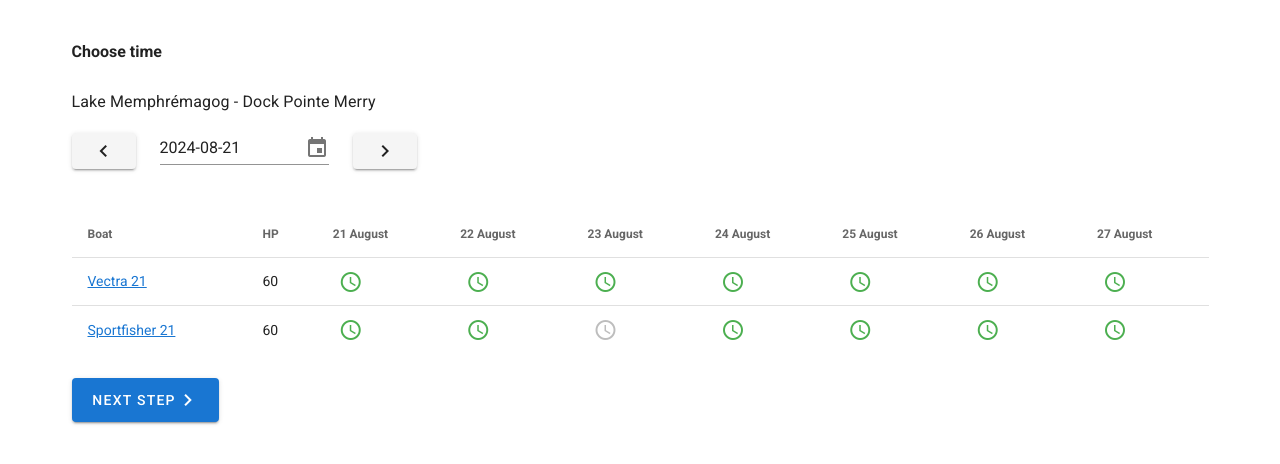
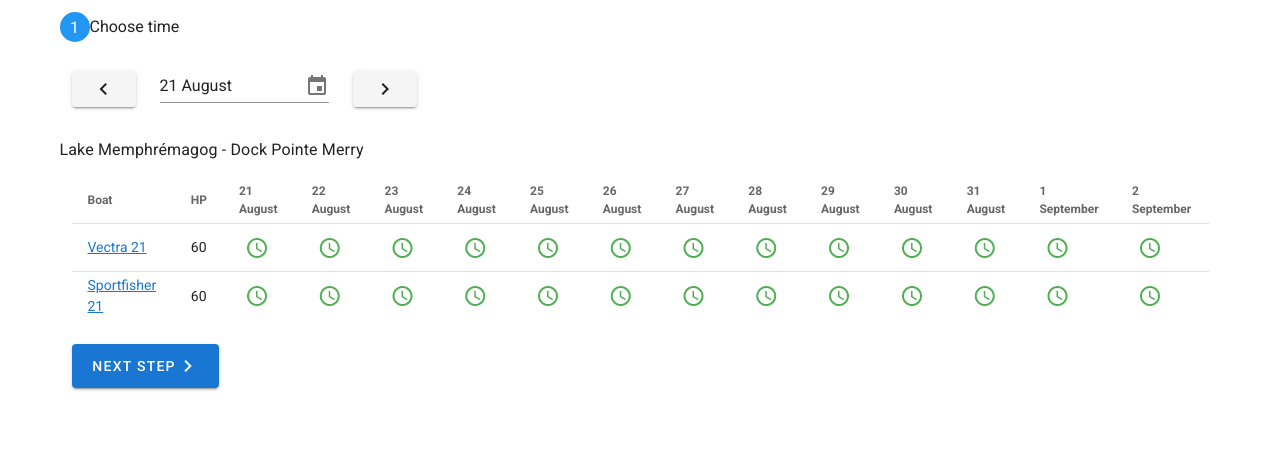
Before and after one commit to Fink2005/Navigay, a Nuxt app: page / in a window 1280 px wide. Shown: the top 464 px of the page. Built offline with nearby package versions, Linux system fonts and the light colour scheme.

Commit message:
toi oc cac

```diff
--- a/components/hoangtubuda.vue
+++ b/components/hoangtubuda.vue
@@ -1,9 +1,11 @@
 <template>
  <v-container>
-   <div>
-        <h4 class="font-weight-bold mb-6 mt-4">Choose time</h4>
-        <h4 class="subtitle-1">Lake Memphrémagog - Dock Pointe Merry</h4>
-   </div>
+   <v-row class="align-center">
+      <v-avatar color="blue" size="30">
+        <span class="white--text">1</span>
+      </v-avatar>
+      <span class="ml-3, font-weigth-bold">Choose time</span>
+    </v-row>
     <v-row align="center" justify="center">
         <v-col cols="auto">
             <v-btn @click="prevDay">
@@ -20,14 +22,14 @@
             >
                 <template v-slot:activator="{on, attrs}">
                     <v-text-field
-                        v-model="selectedDate"
+                        v-model="calendarDate"
                         readonly
                         v-bind="attrs"
                         v-on="on"
                         append-icon="mdi-calendar"
                     ></v-text-field>
                 </template>
-                <v-date-picker v-model="selectedDate" @input="menu = false"></v-date-picker>
+                <v-date-picker v-model="calendarDate" @input="menu = false"></v-date-picker>
             </v-menu>
         </v-col>
         <v-col cols="-5">
@@ -35,6 +37,9 @@
           <v-icon>mdi-chevron-right</v-icon>
         </v-btn>
       </v-col>
+    </v-row>
+    <v-row>
+      <span class="subtitle-1">Lake Memphrémagog - Dock Pointe Merry</span>
     </v-row>
     <v-row>
         <v-col>
@@ -47,16 +52,17 @@
                     </tr>
                 </thead>
                 <tbody>
-                    <tr v-for="boat in boats" :key="boat.name">
+                    <tr  v-for="boat in boats" :key="boat.name"  >
                         <td>
                             <a :href="boat.link">{{ boat.name }}</a>
                         </td>
                         <td>{{ boat.hp }}</td>
-                        <td v-for="availability in boat.availabilities" :key="availability.date">
+
+                        <td v-for="date in weekDates" :key="date">
                             <v-btn
+                                @click="selectDate(boat, date)"
                                 icon
-                                :color="availability.isAvailable ? 'green' : 'blue'"
-                                :disabled="!availability.isAvailable"
+                                :color="selectedDate === date && selectedBoat === boat ? 'blue' : 'green'"
                             >
                                 <v-icon>mdi-clock-outline</v-icon>
                             </v-btn>
@@ -66,7 +72,8 @@
             </v-simple-table>
         </v-col>
     </v-row>
-    <v-row class="mt-6 pl-3">
+
+    <v-row class="mt-6 pl-3 ">
       <v-btn color="primary" large @click="nextStep">Next Step
          <v-icon>mdi-chevron-right</v-icon>
       </v-btn>
@@ -79,67 +86,57 @@
   data() {
     return {
       menu: false,
-      selectedDate: new Date().toISOString().substr(0, 10),
       boats: [
         {
           name: "Vectra 21",
           link: "#",
           hp: 60,
-          availabilities: [
-            { date: "18 August", isAvailable: true },
-            { date: "19 August", isAvailable: true },
-            { date: "20 August", isAvailable: true },
-            { date: "21 August", isAvailable: true },
-            { date: "22 August", isAvailable: true },
-            { date: "23 August", isAvailable: true },
-            { date: "24 August", isAvailable: true },
-          ],
         },
         {
           name: "Sportfisher 21",
           link: "#",
           hp: 60,
-          availabilities: [
-            { date: "18 August", isAvailable: true },
-            { date: "19 August", isAvailable: true },
-            { date: "20 August", isAvailable: false },
-            { date: "21 August", isAvailable: true },
-            { date: "22 August", isAvailable: true },
-            { date: "23 August", isAvailable: true },
-            { date: "24 August", isAvailable: true },
-          ],
         },
       ],
+      selectedDate: null,
+      selectedBoat: null,
+      dayOffset: 0
     };
   },
   computed: {
     weekDates() {
       const dates = [];
-      for (let i = 0; i < 7; i++) {
-        const date = new Date();
-        date.setDate(date.getDate() + i);
-        dates.push(`${date.getDate()} ${date.toLocaleString('default', { month: 'long' })}`);
+      for (let i = 0; i < 13; i++) {
+        const date = new Date()
+        date.setDate(date.getDate() + this.dayOffset + i);
+        dates.push(`${date.getDate()} ${date.toLocaleString('en-CA', { month: 'long' })}`);
       }
       return dates;
     },
+    calendarDate() {
+      const date = new Date()
+      date.setDate(date.getDate() + this.dayOffset);
+      const dates = `${date.getDate()} ${date.toLocaleString('en-CA', { month: 'long' })}`;
+      return dates
+    }
   },
   methods: {
     prevDay() {
       // Function to handle previous day selection
-      const date = new Date(this.selectedDate);
-      date.setDate(date.getDate() - 1);
-      this.selectedDate = date.toISOString().substr(0, 10);
+      this.dayOffset -= 7
     },
     nextDay() {
       // Function to handle next day selection
-      const date = new Date(this.selectedDate);
-      date.setDate(date.getDate() + 1);
-      this.selectedDate = date.toISOString().substr(0, 10);
+      this.dayOffset += 7
     },
     nextStep() {
       // Function to handle the next step action
       alert("Proceeding to the next step...");
     },
+    selectDate (boat, date) {
+      this.selectedBoat = boat
+      this.selectedDate = date
+    }
   },
 };
 </script>
```
